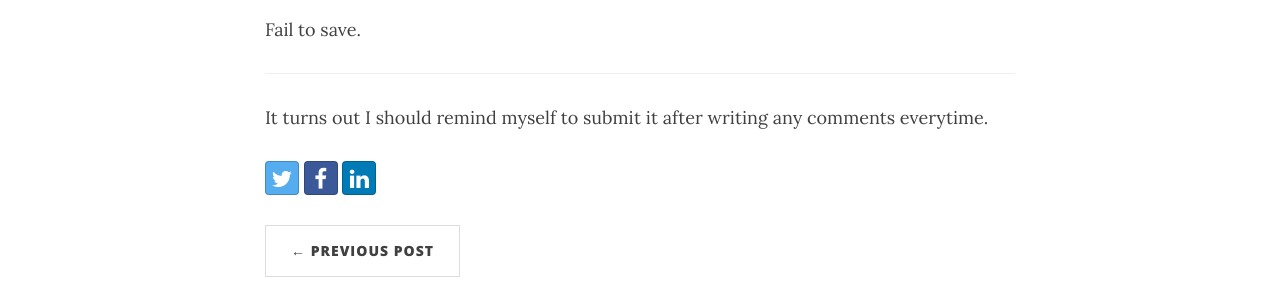
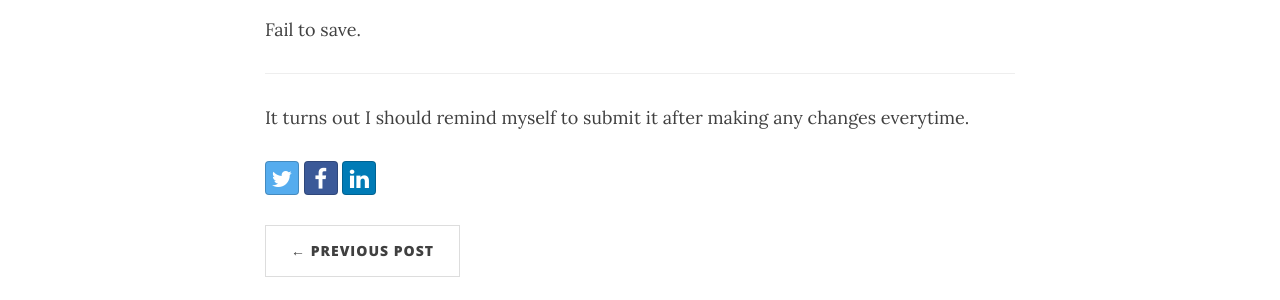
Before and after one commit to LinyiGuo96/LinyiGuo96.github.io, a Jekyll site: the page built from _posts/2021-06-16-SAS-Study-Notes-II.md, in a window 1280 px wide and 900 px high, scrolled down 11143 px. Shown: the part 299-599 px from the top of the window. Built offline with Jekyll 4.4.1, drawn with Linux system fonts in a browser that asks for light colours; nearby versions of some CDN libraries; comment, search, counter and statistics services are not loaded.

Commit message:
Update 2021-06-16-SAS-Study-Notes-II.md

```diff
--- a/_posts/2021-06-16-SAS-Study-Notes-II.md
+++ b/_posts/2021-06-16-SAS-Study-Notes-II.md
@@ -333,4 +333,4 @@ Fail to save.
 
 ------
 
-It turns out I should remind myself to submit it after writing any comments everytime.
+It turns out I should remind myself to submit it after making any changes everytime.
```
